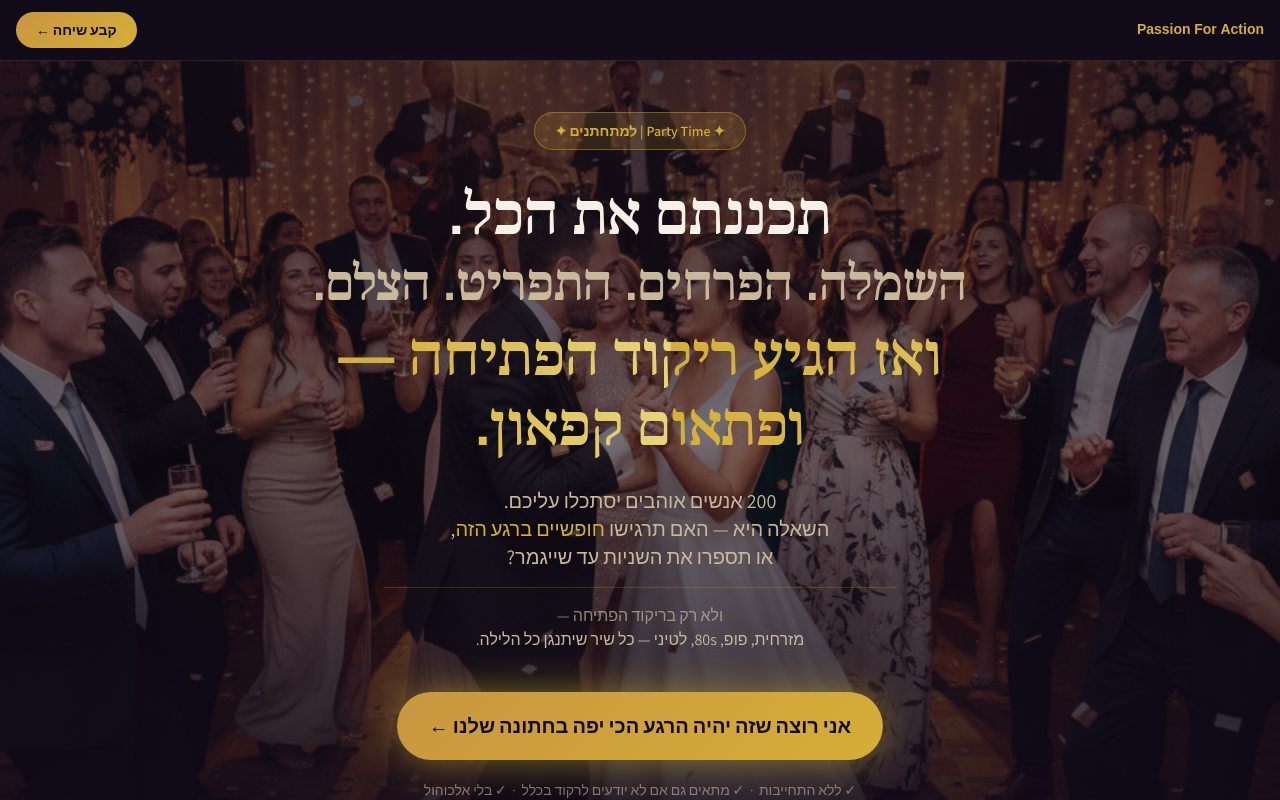
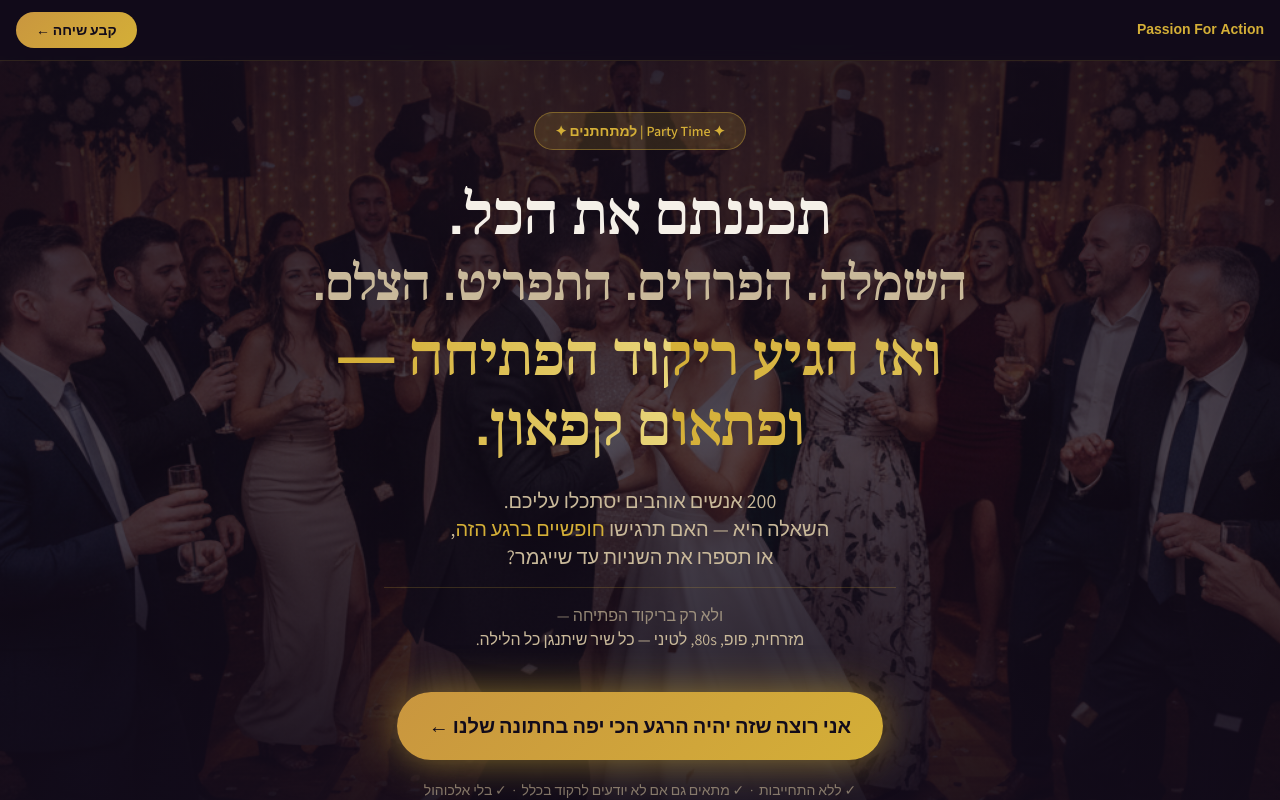
Before and after one commit to josephalon999/party-time-wedding-page, a Next.js app: page / in a window 1280 px wide. Shown: the top 800 px of the page. Built offline with nearby package versions, Linux system fonts and the light colour scheme.

Commit message:
Darken hero overlay for better text readability
Co-Authored-By: Claude Sonnet 4.6 <noreply@anthropic.com>

```diff
--- a/app/page.tsx
+++ b/app/page.tsx
@@ -193,7 +193,7 @@ function HeroSection({ onCTA }: { onCTA: () => void }) {
 
       <div
         className="absolute inset-0 z-10"
-        style={{ background: "linear-gradient(to bottom, rgba(18,11,26,0.75) 0%, rgba(18,11,26,0.55) 50%, rgba(18,11,26,0.92) 100%)" }}
+        style={{ background: "linear-gradient(to bottom, rgba(18,11,26,0.88) 0%, rgba(18,11,26,0.72) 50%, rgba(18,11,26,0.96) 100%)" }}
       />
 
       <motion.div
```
